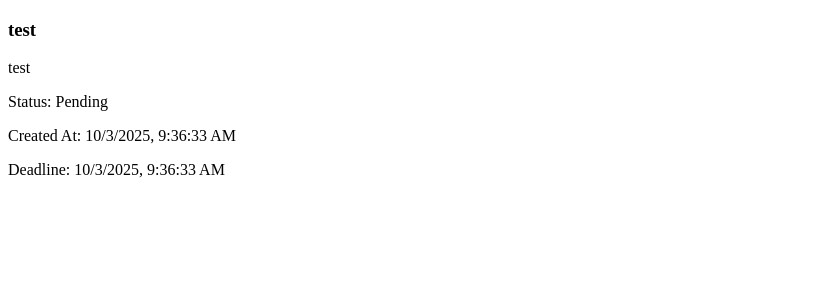
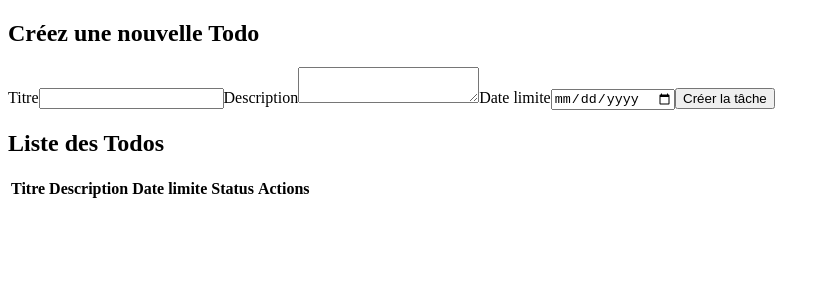
Before and after one commit to MathisBruel/TodoList-React, a React (Create React App) app: page / in a window 1280 px wide. Shown: the top 300 px of the page, without its empty margins (0-830 px from the left). Built offline with nearby package versions, Linux system fonts and the light colour scheme.

Commit message:
Components forms & table v1

```diff
--- a/src/App/CreateTask.tsx
+++ b/src/App/CreateTask.tsx
@@ -1,9 +1,9 @@
 import {tasks} from '../Domain/Tasks';
-import {CreateTask, isValid, Task} from '../Domain/Task';
+import {DOMcreateTask, isValid, Task} from '../Domain/Task';
 
-export function createTask(title: string, description?: string, deadlineDate?: Date) : Task | undefined{
+export function createTask(title: string, description?: string, deadlineDate?: Date ) : Task | undefined{
     if(!isValid(title, description, deadlineDate)) return undefined;
-    const task : Task = CreateTask(title, description, deadlineDate);
+    const task : Task = DOMcreateTask(title, description, deadlineDate);
     tasks.push(task);
     return task;
 }
--- a/src/App/EditTask.tsx
+++ b/src/App/EditTask.tsx
@@ -0,0 +1 @@
+import { useState } from "react";
--- a/src/Domain/Task.tsx
+++ b/src/Domain/Task.tsx
@@ -10,27 +10,16 @@ export interface Task {
     updatedAt: Date;
 }
 
-export function TaskComponent({ task }: { task: Task }) {
-    return (
-        <div>
-            <h3>{task.title}</h3>
-            <p>{task.description}</p>
-            <p>Status: {task.isDone ? "Done" : "Pending"}</p>
-            <p>Created At: {task.createdAt.toLocaleString()}</p>
-            {task.deadlineDate && <p>Deadline: {task.deadlineDate.toLocaleString()}</p>}
-        </div>
-    );
-}
 
-export function isValid(title: string, description?: string, deadlineDate?: Date) : boolean{
-    if(title.trim().length < 3) return false;
-    if(description && description.trim().length < 3) return false;
-    if(deadlineDate && deadlineDate < new Date()) return false;
+export function isValid(title: string, description?: string, deadlineDate?: Date): boolean {
+    if (title.trim().length < 3) return false;
+    if (description && description.trim().length < 3) return false;
+    if (deadlineDate && deadlineDate < new Date()) return false;
     return !getTask(title);
 
 }
 
-export function CreateTask(title: string, description?: string, deadlineDate?: Date): Task {
+export function DOMcreateTask(title: string, description?: string, deadlineDate?: Date): Task {
     return {
         uuid: crypto.randomUUID(),
         title,
--- a/src/Web/App.tsx
+++ b/src/Web/App.tsx
@@ -1,11 +1,13 @@
 import React, {useState} from "react";
-import {CreateTask, Task, TaskComponent} from "../Domain/Task";
+import {CreationForms} from "./components/CreationForms";
+import {ShowTodos} from "./components/ShowTodos";
 
 function App() {
 
-    const [task, setTask] = useState<Task>(CreateTask("test", "test", new Date()));
-    return (        <>
-            <TaskComponent task={task}/>
+    return (
+        <>
+            <CreationForms/>
+            <ShowTodos/>
         </>
     )
 }
--- /dev/null
+++ b/src/Web/components/CreationForms.tsx
@@ -0,0 +1,31 @@
+import React from 'react';
+import {createTask} from "../../App/CreateTask";
+
+export function CreationForms() {
+    return (
+        <div className="creation-forms">
+            <h2>Créez une nouvelle Todo</h2>
+
+            <form className="create-task-form" onSubmit={handleSubmit}>
+                <label htmlFor="title">Titre</label>
+                <input type="text" id="title" name="title" required />
+                <label htmlFor="description">Description</label>
+                <textarea id="description" name="description" />
+                <label htmlFor="deadline">Date limite</label>
+                <input type="date" id="deadline" name="deadline" />
+                <button type="submit">Créer la tâche</button>
+            </form>
+        </div>
+    )
+}
+
+function handleSubmit(e: React.FormEvent<HTMLFormElement>) {
+    e.preventDefault();
+    const form = e.currentTarget;
+    const title = (form.elements.namedItem('title') as HTMLInputElement)?.value;
+    const description = (form.elements.namedItem('description') as HTMLTextAreaElement)?.value;
+    const deadline = (form.elements.namedItem('deadline') as HTMLInputElement)?.valueAsDate;
+    if (deadline)
+        createTask(title, description, deadline);
+    else createTask(title, description);
+}
--- /dev/null
+++ b/src/Web/components/ShowTodos.tsx
@@ -0,0 +1,27 @@
+import tasks from "../../Domain/Tasks";
+import {TaskComponent} from "./TaskComponent";
+
+export function ShowTodos() {
+    return (
+        <div className="show-todos">
+            <h2>Liste des Todos</h2>
+
+            <table>
+                <thead>
+                <tr>
+                    <th>Titre</th>
+                    <th>Description</th>
+                    <th>Date limite</th>
+                    <th>Status</th>
+                    <th>Actions</th>
+                </tr>
+                </thead>
+                <tbody>
+                    {tasks.map(task => (
+                        <TaskComponent task={task}/>
+                    ))}
+                </tbody>
+            </table>
+        </div>
+    )
+}
--- /dev/null
+++ b/src/Web/components/TaskComponent.tsx
@@ -0,0 +1,24 @@
+import {Task} from "../../Domain/Task";
+
+export function TaskComponent({task}: { task: Task }) {
+    return (
+        <>
+            <td>{task.title}</td>
+            <td>{task.description}</td>
+            <td>
+                <button onClick={() => task.isDone = !task.isDone}>
+                    {task.isDone ? "Terminé" : "En attente"}
+                </button>
+            </td>
+            <td>{task.createdAt.toLocaleString()}</td>
+            {task.deadlineDate && (
+                <td>{task.deadlineDate.toLocaleString()}</td>
+            )}
+            <td>
+                <button onClick={() => alert("WIP ...")}>Modifier</button>
+                <button onClick={() => alert("WIP ...")}>Supprimer</button>
+            </td>
+
+        </>
+    );
+}
```
